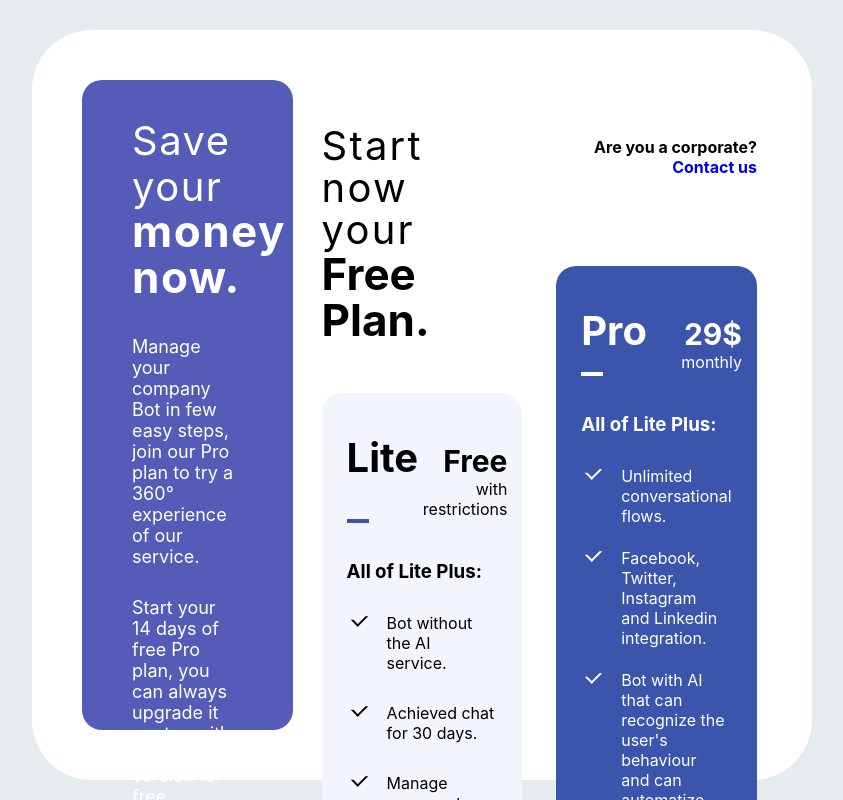
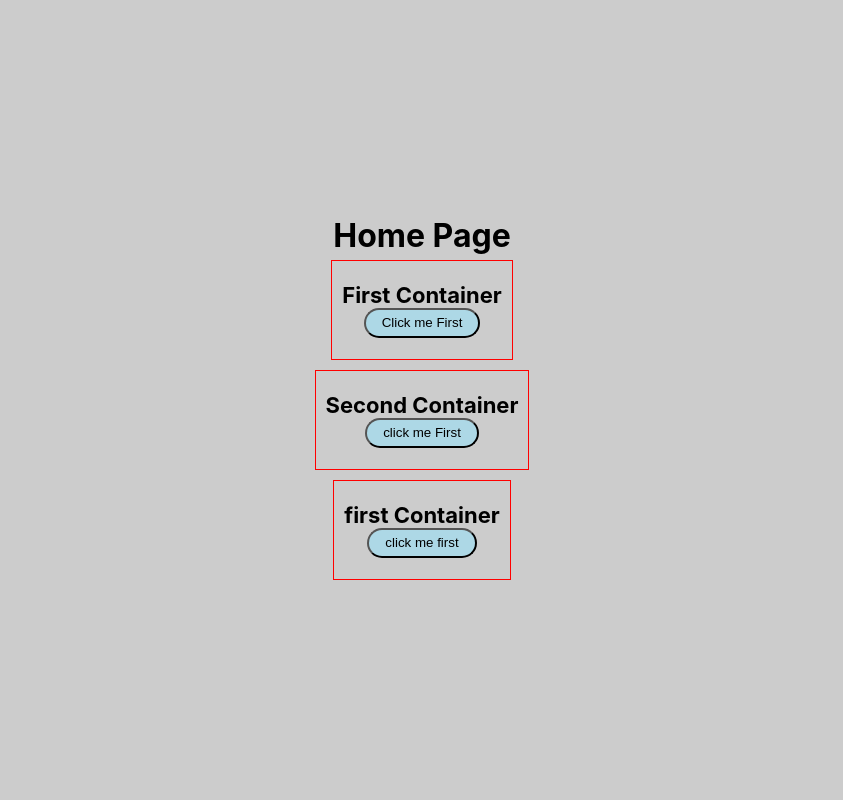
Before and after one commit to mohitchauhan07appinventiv/ReactTraining, a React (Create React App) app: page / in a window 1280 px wide. Shown: the top 800 px of the page, without its empty margins (218-1061 px from the left). Built offline with nearby package versions, Linux system fonts and the light colour scheme.

Commit message:
Created Resuable function of component in same clas to render HTML

```diff
--- a/src/App.js
+++ b/src/App.js
@@ -1,8 +1,9 @@
 import React from "react";
-import Assign1 from "./modules/Assignment1";
+import Home from "./modules/home"
+// import Assign1 from "./modules/Assignment1";
 class App extends React.Component {
   render() {
-    return <Assign1 />;
+    return <Home />;
   }
 }
 
--- a/src/modules/Assignment1/index.css
+++ b/src/modules/Assignment1/index.css
@@ -122,38 +122,7 @@
 .cardContainer ul li.liStyle{
   margin:0px 0px 22px 0px;
 }
-#tick-mark {
-  position: relative;
-  display: inline-block;
-  width: 15px;
-  height: 20px;
-  /* border: 1px solid black; */
-  margin: 0 27px 0px 0px;
-}
 
-#tick-mark::before {
-  position: absolute;
-  left: 0;
-  top: 50%;
-  height: 50%;
-  width: 3px;
-  background-color: #336699;
-  content: "";
-  transform: translateX(10px) rotate(-45deg);
-  transform-origin: left bottom;
-}
-
-#tick-mark::after {
-  position: absolute;
-  left: 0;
-  bottom: 0;
-  height: 3px;
-  width: 90%;
-  background-color: #336699;
-  content: "";
-  transform: translateX(10px) rotate(-45deg);
-  transform-origin: left bottom;
-}
 .bottomText {
   display: block;
   font-size: 13px;
--- a/src/modules/Assignment1/index.js
+++ b/src/modules/Assignment1/index.js
@@ -54,9 +54,9 @@
             />
           </div>
           <div className={"proColumn"}>
-            <div className='contactUsContainer'>
-                <p className='corporateText'>Are you a corporate?</p>
-                <p className='cotactUsLink'><a href='#'>Contact us</a></p>
+            <div className={'contactUsContainer'}>
+                <p className={'corporateText'}>{"Are you a corporate?"}</p>
+                <p className={'cotactUsLink'}><a href='#'>{"Contact us"}</a></p>
             </div>
             <Card
                 card={card2}
--- a/src/modules/home/index.css
+++ b/src/modules/home/index.css
@@ -1,11 +1,34 @@
 .homeContainer {
   width: 100vw;
   height: 100vh;
+  display: flex;
+  align-items: center;
+  justify-content: center;
+  flex-direction: column;
   background-color: #ccc;
 }
-.h1tag {
-  color: red;
+.itemContainer{
+  width: auto;
+  height: 100px;
+  height: 100px;
+  padding: 10px;
+  display: flex;
+  align-items: center;
+  justify-content: center;
+  flex-direction: column;
+  border: 1px solid red;
+  margin: 5px;
 }
-#h2tag {
-  color: blue;
+.itemContainer h3{
+  color: #000;
+  font-size: 22px;
+  font-weight: bold;
 }
+.itemContainer button{
+  width: auto;
+  height: 30px;
+  padding: 0px 16px;
+  border-radius: 15px;
+  background-color: lightblue;
+  cursor: pointer;
+}
--- a/src/modules/home/index.js
+++ b/src/modules/home/index.js
@@ -6,12 +6,21 @@
 import React, { Component } from "react";
 import "./index.css";
 class Home extends Component {
+  renderBox(title, buttonTitle){
+    return(
+      <div className={"itemContainer"}>
+          <h3>{title}</h3>
+          <button>{buttonTitle}</button>
+        </div>
+    );
+  }
   render() {
     return (
       <div className={"homeContainer"}>
-        <h1 className={"h1tag"}>{"Hello From Home"}</h1>
-        <h2 id={"h2tag"}>{"Hello From Home"}</h2>
-        <h3>{"Hello From Home"}</h3>
+        <h1>{"Home Page"}</h1>
+        {this.renderBox("First Container", "Click me First")}
+        {this.renderBox("Second Container",'click me First')}
+        {this.renderBox('first Container','click me first')}
       </div>
     );
   }
```
Also changed, not shown: 2 other files (tests, documents, lock files or other folders).
